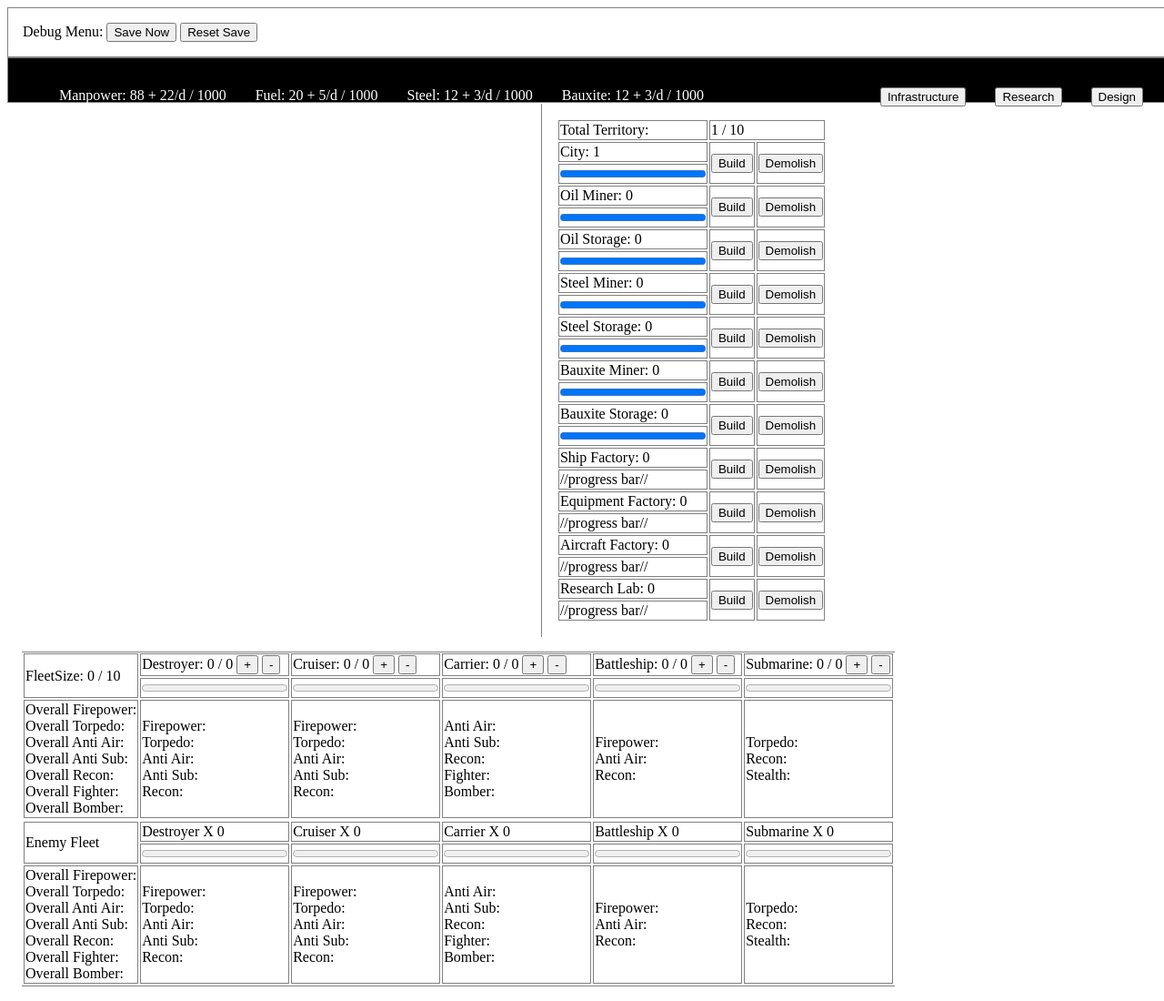
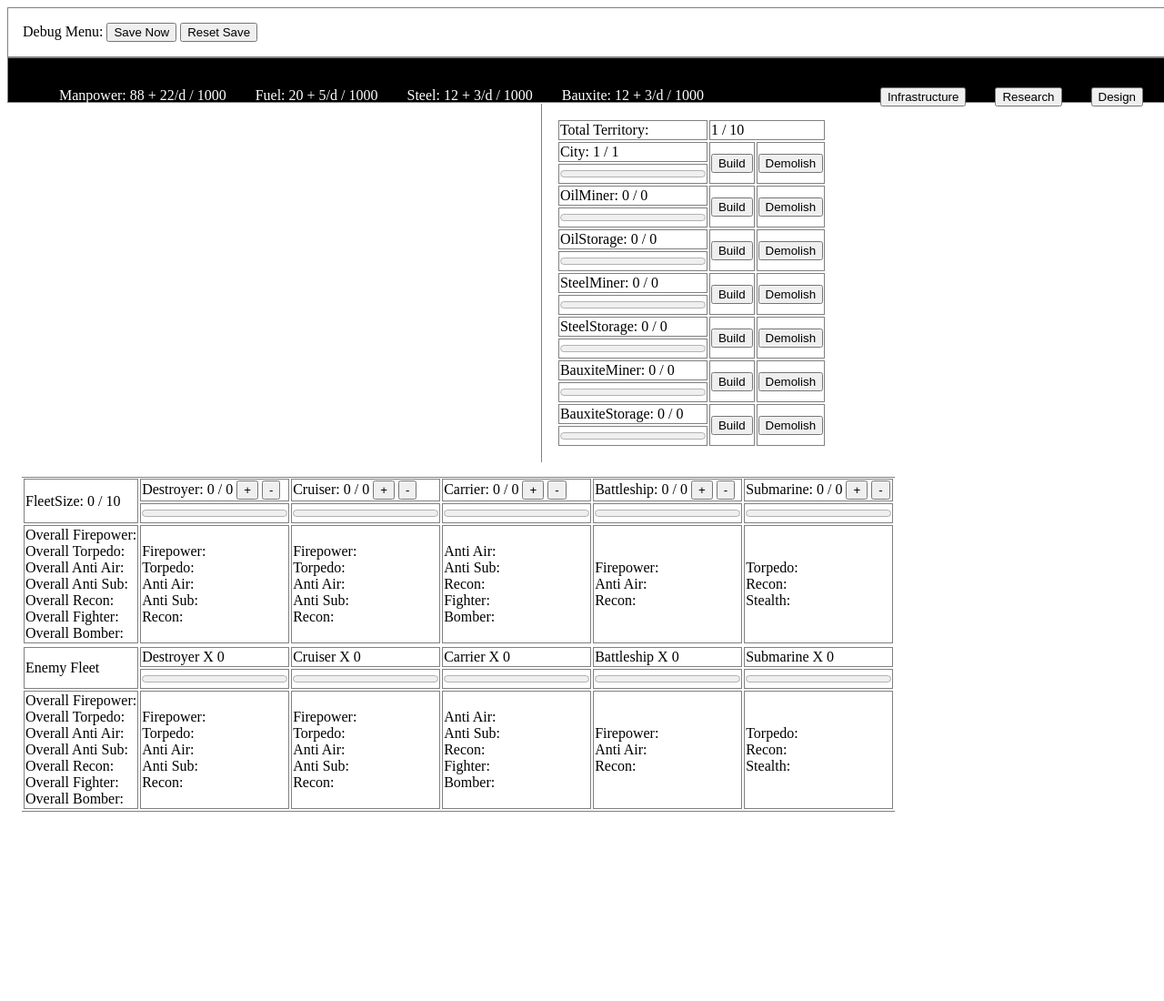
Before and after one commit to x5702/IdleBuilder, a website: page Game.html in a window 1280 px wide. Shown: the top 1100 px of the page at 91% size. After the commit the page ends 908 px from the top, so only its background shows below. Drawn offline with Linux system fonts and the light colour scheme.

Commit message:
build progress bar

```diff
--- a/Game.html
+++ b/Game.html
@@ -41,98 +41,10 @@
 
 		</div>
 		<div id="main-right">
-			<div class="tab" id="Infrastructure"><table>
+			<div class="tab" id="Infrastructure"><table id="Buildings">
 				<tr>
 					<td>Total Territory:</td>
 					<td id="Territory" colspan="2">0/10</td>
-				</tr>
-				<tr>
-					<td id="City">City: 1</td>
-					<td rowspan="2"><button onclick="OnBuildCity(1)">Build</button></td>
-					<td rowspan="2"><button onclick="OnBuildCity(-1)">Demolish</button></td>
-				</tr>
-				<tr>
-					<td><progress value="1">100%</progress></td>
-				</tr>
-				<tr>
-					<td id="OilMiner">Oil Miner: 0</td>
-					<td rowspan="2"><button onclick="OnBuildOilMiner(1)">Build</button></td>
-					<td rowspan="2"><button onclick="OnBuildOilMiner(-1)">Demolish</button></td>
-				</tr>
-				<tr>
-					<td><progress value="1">100%</progress></td>
-				</tr>
-				<tr>
-					<td id="OilStorage">Oil Storage: 0</td>
-					<td rowspan="2"><button onclick="OnBuildOilStorage(1)">Build</button></td>
-					<td rowspan="2"><button onclick="OnBuildOilStorage(-1)">Demolish</button></td>
-				</tr>
-				<tr>
-					<td><progress value="1">100%</progress></td>
-				</tr>
-				<tr>
-					<td id="SteelMiner">Steel Miner: 0</td>
-					<td rowspan="2"><button onclick="OnBuildSteelMiner(1)">Build</button></td>
-					<td rowspan="2"><button onclick="OnBuildSteelMiner(-1)">Demolish</button></td>
-				</tr>
-				<tr>
-					<td><progress value="1">100%</progress></td>
-				</tr>
-				<tr>
-					<td id="SteelStorage">Steel Storage: 0</td>
-					<td rowspan="2"><button onclick="OnBuildSteelStorage(1)">Build</button></td>
-					<td rowspan="2"><button onclick="OnBuildSteelStorage(-1)">Demolish</button></td>
-				</tr>
-				<tr>
-					<td><progress value="1">100%</progress></td>
-				</tr>
-				<tr>
-					<td id="BauxiteMiner">Bauxite Miner: 0</td>
-					<td rowspan="2"><button onclick="OnBuildBauxiteMiner(1)">Build</button></td>
-					<td rowspan="2"><button onclick="OnBuildBauxiteMiner(-1)">Demolish</button></td>
-				</tr>
-				<tr>
-					<td><progress value="1">100%</progress></td>
-				</tr>
-				<tr>
-					<td id="BauxiteStorage">Bauxite Storage: 0</td>
-					<td rowspan="2"><button onclick="OnBuildBauxiteStorage(1)">Build</button></td>
-					<td rowspan="2"><button onclick="OnBuildBauxiteStorage(-1)">Demolish</button></td>
-				</tr>
-				<tr>
-					<td><progress value="1">100%</progress></td>
-				</tr>
-				<tr>
-					<td>Ship Factory: 0</td>
-					<td rowspan="2"><button onclick="OnBuildShipFactory(1)">Build</button></td>
-					<td rowspan="2"><button onclick="OnBuildShipFactory(-1)">Demolish</button></td>
-				</tr>
-				<tr>
-					<td>//progress bar//</td>
-				</tr>
-				<tr>
-					<td>Equipment Factory: 0</td>
-					<td rowspan="2"><button onclick="OnBuildEquipmentFactory(1)">Build</button></td>
-					<td rowspan="2"><button onclick="OnBuildEquipmentFactory(-1)">Demolish</button></td>
-				</tr>
-				<tr>
-					<td>//progress bar//</td>
-				</tr>
-				<tr>
-					<td>Aircraft Factory: 0</td>
-					<td rowspan="2"><button onclick="OnBuildAircraftFactory(1)">Build</button></td>
-					<td rowspan="2"><button onclick="OnBuildAircraftFactory(-1)">Demolish</button></td>
-				</tr>
-				<tr>
-					<td>//progress bar//</td>
-				</tr>
-				<tr>
-					<td>Research Lab: 0</td>
-					<td rowspan="2"><button onclick="OnBuildResearchLab(1)">Build</button></td>
-					<td rowspan="2"><button onclick="OnBuildResearchLab(-1)">Demolish</button></td>
-				</tr>
-				<tr>
-					<td>//progress bar//</td>
 				</tr>
 			</table></div>
 
@@ -218,8 +130,8 @@
 					<td id="FleetSize" rowspan="2">Fleet Size: 0/10</td>
 					<td>
 						<span id="Destroyer">Destroyer: 0/0</span>
-						<button onclick="OnAddDestroyer(1)">+</button>
-						<button onclick="OnAddDestroyer(-1)">-</button>
+						<button onclick="OnBuildShip('Destroyer', 1)">+</button>
+						<button onclick="OnBuildShip('Destroyer', -1)">-</button>
 					</td>
 					<td>
 						<span id="Cruiser">Cruiser: 0/0</span>
@@ -244,19 +156,19 @@
 				</tr>
 				<tr>
 					<td>
-						<progress value="0">0%</progress>
+						<progress id="DestroyerHP" value="0">0%</progress>
 					</td>
 					<td>
-						<progress value="0">0%</progress>
+						<progress id="CruiserHP" value="0">0%</progress>
 					</td>
 					<td>
-						<progress value="0">0%</progress>
+						<progress id="CarrierHP" value="0">0%</progress>
 					</td>
 					<td>
-						<progress value="0">0%</progress>
+						<progress id="BattleshipHP" value="0">0%</progress>
 					</td>
 					<td>
-						<progress value="0">0%</progress>
+						<progress id="SubmarineHP" value="0">0%</progress>
 					</td>
 				</tr>
 				<tr>
--- a/js/main.js
+++ b/js/main.js
@@ -1,3 +1,26 @@
+//Helper Structure
+var Buildings = [
+	"City",
+	"OilMiner",
+	"OilStorage",
+	"SteelMiner",
+	"SteelStorage",
+	"BauxiteMiner",
+	"BauxiteStorage",
+	//"ShipFactory",
+	//"EquipmentFactory",
+	//"AircraftFactory",
+	//"ResearchLab",
+];
+
+var Ships = [
+	"Destroyer",
+	"Cruiser",
+	"Carrier",
+	"Battleship",
+	"Submarine",
+];
+
 //Utility Functions
 function CheckResource(cost, count)
 {
@@ -24,13 +47,8 @@ function OccupiedFleetSize()
 
 function UsedTerritory()
 {
-	return SaveData.City.Num + SaveData.OilMiner.Num + SaveData.SteelMiner.Num + SaveData.BauxiteMiner.Num +
-		 SaveData.OilStorage.Num + SaveData.SteelStorage.Num + SaveData.BauxiteStorage.Num;
-}
-
-function CheckTerritory(count)
-{
-	return UsedTerritory() + count <= SaveData.Territory;
+	return SaveData.City.Planned + SaveData.OilMiner.Planned + SaveData.SteelMiner.Planned + SaveData.BauxiteMiner.Planned +
+		 SaveData.OilStorage.Planned + SaveData.SteelStorage.Planned + SaveData.BauxiteStorage.Planned;
 }
 
 
@@ -41,99 +59,37 @@ function OnTab(name)
 	$("#" + name).show();
 }
 
-function OnBuildCity(n)
+function OnBuildBuilding(name, n)
 {
-	var cost = StaticData.CityBuildCost();
-	if (CheckResource(cost, n) && CheckTerritory(n))
+	if (UsedTerritory() + n <= SaveData.Territory)
 	{
-		ConsumeResource(cost, n);
-		SaveData.City.Num += n;
+		var min = (name == "City" ? 1 : 0);
+		SaveData[name].Planned = Math.max(min, SaveData[name].Planned + n);
+		if (SaveData[name].Num >= SaveData[name].Planned)
+		{
+			SaveData[name].Num = SaveData[name].Planned;
+			SaveData[name].Progress = SaveData[name].Num > 0 ? 1 : 0;
+		}
 	}
 }
 
-function OnBuildOilMiner(n)
+function OnBuildShip(name, n)
 {
-	var cost = StaticData.OilMinerBuildCost();
-	if (CheckResource(cost, n) && CheckTerritory(n))
+	if (OccupiedFleetSize() + StaticData[name].Size() * n <= SaveData.FleetSize)
 	{
-		ConsumeResource(cost, n);
-		SaveData.OilMiner.Num += n;
-	}
-}
-
-function OnBuildOilStorage(n)
-{
-	var cost = StaticData.OilStorageBuildCost();
-	if (CheckResource(cost, n) && CheckTerritory(n))
-	{
-		ConsumeResource(cost, n);
-		SaveData.OilStorage.Num += n;
-	}
-}
-
-function OnBuildSteelMiner(n)
-{
-	var cost = StaticData.SteelMinerBuildCost();
-	if (CheckResource(cost, n) && CheckTerritory(n))
-	{
-		ConsumeResource(cost, n);
-		SaveData.SteelMiner.Num += n;
-	}
-}
-
-function OnBuildSteelStorage(n)
-{
-	var cost = StaticData.SteelStorageBuildCost();
-	if (CheckResource(cost, n) && CheckTerritory(n))
-	{
-		ConsumeResource(cost, n);
-		SaveData.SteelStorage.Num += n;
-	}
-}
-
-function OnBuildBauxiteMiner(n)
-{
-	var cost = StaticData.BauxiteMinerBuildCost();
-	if (CheckResource(cost, n) && CheckTerritory(n))
-	{
-		ConsumeResource(cost, n);
-		SaveData.BauxiteMiner.Num += n;
-	}
-}
-
-function OnBuildBauxiteStorage(n)
-{
-	var cost = StaticData.BauxiteStorageBuildCost();
-	if (CheckResource(cost, n) && CheckTerritory(n))
-	{
-		ConsumeResource(cost, n);
-		SaveData.BauxiteStorage.Num += n;
-	}
-}
-
-function OnAddDestroyer(n)
-{
-	if (OccupiedFleetSize() + StaticData.Destroyer.Size() * n <= SaveData.FleetSize)
-	{
-		SaveData.DestroyerPlanned += n;
-		if(SaveData.Destroyer > SaveData.DestroyerPlanned)
+		SaveData[name + "Planned"] = Math.max(0, SaveData[name + "Planned"] + n);
+		if (SaveData[name][0].Num > SaveData[name + "Planned"])
 		{
-			SaveData.Destroyer = SaveData.DestroyerPlanned;
+			SaveData[name][0].Num = SaveData[name + "Planned"];
+			SaveData[name][0].HP = SaveData[name][0].Num > 0 ? 1 : 0;
 		}
 	}
 }
 
 function OnProductionPhase()
 {
-	if (SaveData.Destroyer < SaveData.DestroyerPlanned)
+	if (SaveData.Destroyer[0].Num < SaveData.DestroyerPlanned)
 	{
-		var cost = StaticData.Destroyer.Cost();
-		if(CheckResource(cost, 1))
-		{
-			ConsumeResource(cost, 1);
-			//Add Build Time Delay
-			SaveData.Destroyer++;
-		}
 	}
 	else
 	{
@@ -208,27 +164,98 @@ function OnTick()
 
 function OnRender()
 {
-	$("#Territory").text(UsedTerritory() + " / " + SaveData.Territory);
-
 	$("#Manpower").text("Manpower: " + Math.floor(SaveData.Manpower) + " + " + Math.floor(StaticData.ManpowerPerSec()) + "/d / " + Math.floor(StaticData.ManpowerMax()));
 	$("#Fuel").text("Fuel: " + Math.floor(SaveData.Fuel) + " + " + Math.floor(StaticData.FuelPerSec()) + "/d / " + Math.floor(StaticData.FuelMax()));
 	$("#Steel").text("Steel: " + Math.floor(SaveData.Steel) + " + " + Math.floor(StaticData.SteelPerSec()) + "/d / " + Math.floor(StaticData.SteelMax()));
 	$("#Bauxite").text("Bauxite: " + Math.floor(SaveData.Bauxite) + " + " + Math.floor(StaticData.BauxitePerSec()) + "/d / " + Math.floor(StaticData.BauxiteMax()));
 
-	$("#City").text("City: " + SaveData.City.Num);
-	$("#OilMiner").text("Oil Miner: " + SaveData.OilMiner.Num);
-	$("#OilStorage").text("Oil Storage: " + SaveData.OilStorage.Num);
-	$("#SteelMiner").text("Steel Miner: " + SaveData.SteelMiner.Num);
-	$("#SteelStorage").text("Steel Storage: " + SaveData.SteelStorage.Num);
-	$("#BauxiteMiner").text("Bauxite Miner: " + SaveData.BauxiteMiner.Num);
-	$("#BauxiteStorage").text("Bauxite Storage: " + SaveData.BauxiteStorage.Num);
+
+	$("#Territory").text(UsedTerritory() + " / " + SaveData.Territory);
+
+	//Update Infrastructure Building
+	for(var i = 0; i < Buildings.length; i++)
+	{
+		var building = Buildings[i];
+		if (SaveData[building].Num < SaveData[building].Planned)
+		{
+			var cost = StaticData[building+"BuildCost"]();
+			if (SaveData[building].Progress >= 1)
+			{
+				SaveData[building].Progress = 0;
+			}
+			if (SaveData[building].Progress == 0)
+			{
+				if(CheckResource(cost, 1))
+				{
+					ConsumeResource(cost, 1);
+					SaveData[building].Progress = Math.min(SaveData[building].Progress + 0.05 / cost.Time, 1);
+				}
+			}
+			else if (SaveData[building].Progress < 1)
+			{
+				SaveData[building].Progress = Math.min(SaveData[building].Progress + 0.05 / cost.Time, 1);
+				if (SaveData[building].Progress >= 1)
+				{
+					SaveData[building].Num++;
+				}
+			}
+		}
+		$("#"+building).text(building + ": " + SaveData[building].Num + " / " + SaveData[building].Planned);
+		$("#"+building+"Progress").attr("value",SaveData[building].Progress);
+	}
 
 	$("#FleetSize").text("FleetSize: " + OccupiedFleetSize() + " / " + SaveData.FleetSize);
-	$("#Destroyer").text("Destroyer: " + SaveData.Destroyer[0].Num + " / " + SaveData.DestroyerPlanned);
+
+	//Update Ship Production
+	if(SaveData.BattlePhase == 0)
+	{
+		for(var i = 0; i < 1/*Ships.length*/; i++)
+		{
+			var ship = Ships[i];
+			if (SaveData[ship][0].Num <= SaveData[ship+"Planned"])
+			{
+				var cost = StaticData[ship].Cost();
+				if (SaveData[ship][0].HP < 1 && SaveData[ship][0].Num > 0)
+				{
+					SaveData[ship][0].HP = Math.min(SaveData[ship][0].HP + 0.05 / cost.Time, 1);
+				}
+				else if (SaveData[ship][0].Num < SaveData[ship+"Planned"])
+				{
+					if(CheckResource(cost, 1))
+					{
+						ConsumeResource(cost, 1);
+						SaveData[ship][0].HP = 0;
+						SaveData[ship][0].Num++;
+					}
+				}
+			}
+			$("#"+ship).text(ship + ": " + SaveData[ship][0].Num + " / " + SaveData[ship+"Planned"]);
+			$("#"+ship+"HP").attr("value",SaveData[ship][0].HP);
+		}
+	}
+
+
 	$("#Cruiser").text("Cruiser: " + SaveData.Cruiser[0].Num + " / " + SaveData.CruiserPlanned);
 	$("#Battleship").text("Battleship: " + SaveData.Battleship[0].Num + " / " + SaveData.BattleshipPlanned);
 	$("#Carrier").text("Carrier: " + SaveData.Carrier[0].Num + " / " + SaveData.CarrierPlanned);
 	$("#Submarine").text("Submarine: " + SaveData.Submarine[0].Num + " / " + SaveData.SubmarinePlanned);
+}
+
+function OnInit()
+{
+	var buildingTable = $("#Buildings");
+	for(i = 0; i < Buildings.length; i++)
+	{
+		var building = Buildings[i];
+		buildingTable.append("<tr>\n\
+			<td id='" + building + "'></td>\n\
+			<td rowspan=2><button onclick=OnBuildBuilding('" + building + "',1)>Build</button></td>\n\
+			<td rowspan=2><button onclick=OnBuildBuilding('" + building + "',-1)>Demolish</button></td>\n\
+			</tr>\n\
+			<tr>\n\
+			<td><progress value=1 id='" + building + "Progress'></progress></td>\n\
+			</tr>\n");
+	}
 }
 
 function ResetSave()
@@ -255,6 +282,7 @@ function OnLoad()
 
 window.addEventListener("load", function(){
 	OnLoad();
+	OnInit();
 	OnRender();
 	setInterval(OnRender, 50);
 	setInterval(OnTick, 1000);
--- a/js/save.js
+++ b/js/save.js
@@ -9,42 +9,52 @@ SaveData = {
 	City : {
 		Num : 1,
 		Progress : 0,
+		Planned : 1,
 	},
 	OilMiner : {
 		Num : 0,
 		Progress : 0,
+		Planned : 0,
 	},
 	OilStorage : {
 		Num : 0,
 		Progress : 0,
+		Planned : 0,
 	},
 	SteelMiner : {
 		Num : 0,
 		Progress : 0,
+		Planned : 0,
 	},
 	SteelStorage : {
 		Num : 0,
 		Progress : 0,
+		Planned : 0,
 	},
 	BauxiteMiner : {
 		Num : 0,
 		Progress : 0,
+		Planned : 0,
 	},
 	BauxiteStorage : {
 		Num : 0,
 		Progress : 0,
+		Planned : 0,
 	},
 	ShipFactory : {
 		Num : 0,
 		Progress : 0,
+		Planned : 0,
 	},
 	EquipmentFactory : {
 		Num : 0,
 		Progress : 0,
+		Planned : 0,
 	},
 	ResearchLab : {
 		Num : 0,
 		Progress : 0,
+		Planned : 0,
 	},
 
 	BattlePhase : 0,
```
